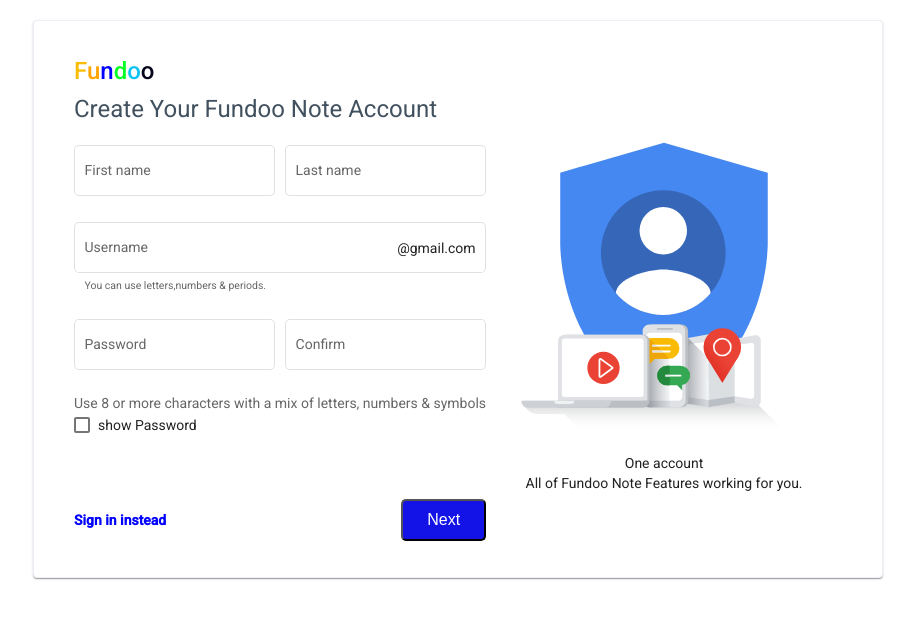
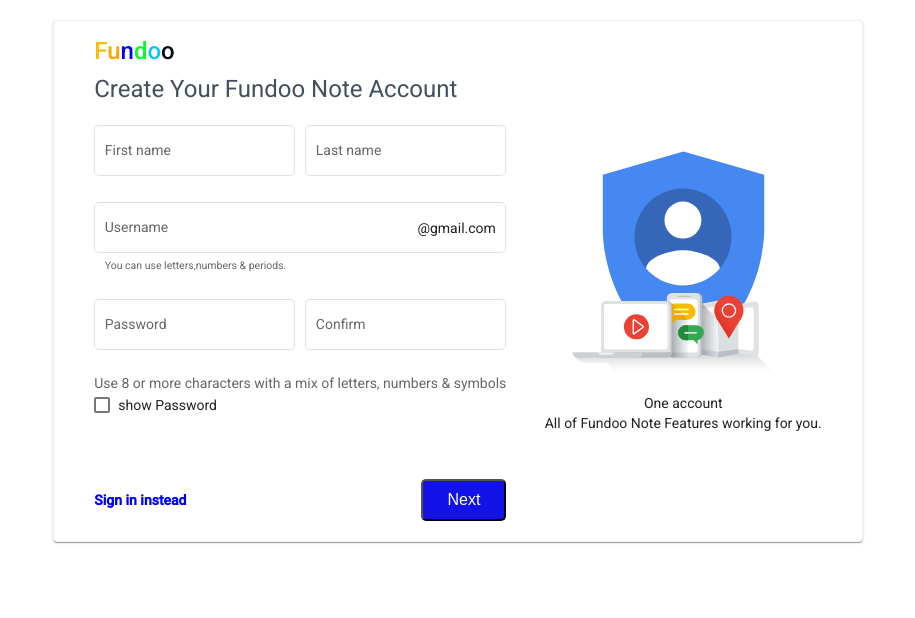
Before and after one commit to Saivijayakumar/FundooNote_FrontEnd, an Angular app: page /register in a window 1280 px wide. Shown: the top 618 px of the page, without its empty margins (182-1097 px from the left). Built offline with nearby package versions, Linux system fonts and the light colour scheme.

Commit message:
[SaiVijayaKumar]Added:Add Router link to navigate

```diff
--- a/src/app/Components/login/login.component.html
+++ b/src/app/Components/login/login.component.html
@@ -28,7 +28,7 @@
           <a href="#" class="forgotPassword">Forgot Password?</a>
         </div>
         <div class="buttons">
-          <a>Create Account</a>
+          <a routerLink="/register">Create Account</a>
           <button mat-flat-button class="login">Login</button>
         </div>
       </form>
--- a/src/app/Components/login/login.component.scss
+++ b/src/app/Components/login/login.component.scss
@@ -33,11 +33,13 @@
             a {
                 margin-left: 45px;
                 color: blue;
+                text-decoration: none;
                 font-weight: bold;
             }
             button {
                 margin-right: 45px;
                 border-radius: 5px;
+                cursor: pointer;
                 background-color: rgb(19, 19, 231);
                 font-size: 16px;
                 padding: 10px 24px;
--- a/src/app/Components/register/register.component.scss
+++ b/src/app/Components/register/register.component.scss
@@ -1,17 +1,17 @@
-@mixin center{
+@mixin center {
     display: flex;
     justify-content: center;
-  }
-  @mixin spaceBetween{
+}
+@mixin spaceBetween {
     display: flex;
     justify-content: space-between;
-  }
+}
 .main {
     @include center;
     .mainCard {
         width: 60%;
         @include center;
-        padding: 40px 40px 36px;
+        padding: 20px;
         align-items: center;
         margin-top: 20px;
         border: 0.5px solid #ebf0f7;
@@ -48,10 +48,9 @@
         }
     }
 }
-
 .rightSide {
     display: flex;
-    flex-grow: 1;
+    margin-left: 5%;
     flex-direction: column;
     align-items: center;
     text-align: center;
```
